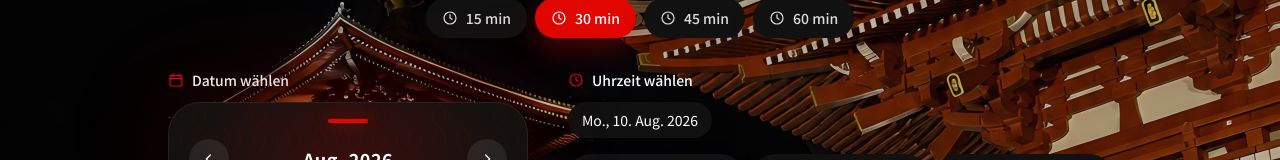
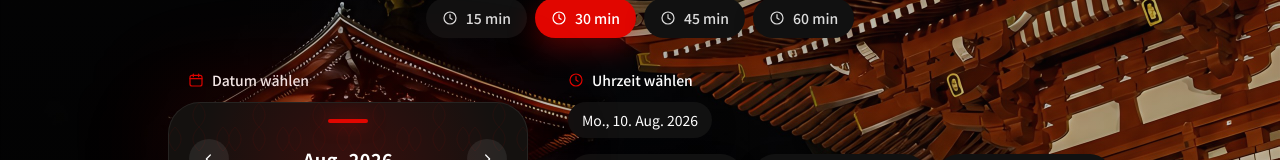
Before and after one commit to canyando4699-pixel/yaku, a Next.js app: page /b/demo in a window 1280 px wide. Shown: the part 194-354 px from the top of the page. Built offline with nearby package versions, Linux system fonts and the light colour scheme.

Commit message:
Align pick-date label with calendar card padding.
Co-authored-by: Can Yando <canyando.webdesigner@gmail.com>

```diff
--- a/src/components/booking/BookingFlow.tsx
+++ b/src/components/booking/BookingFlow.tsx
@@ -217,7 +217,7 @@ export function BookingFlow({ host: initialHost }: { host: HostProfile }) {
         {step === "schedule" ? (
           <div className="grid items-start gap-10 md:grid-cols-[360px_1fr]">
             <div className="mx-auto w-full max-w-[360px]">
-              <p className="mb-3 flex items-center justify-center gap-2 text-sm font-medium text-white md:justify-start">
+              <p className="mb-3 flex items-center justify-center gap-2 px-5 text-sm font-medium text-white md:justify-start">
                 <Icon name="calendar" className="h-4 w-4 text-accent" />
                 {t.pickDate}
               </p>
```
